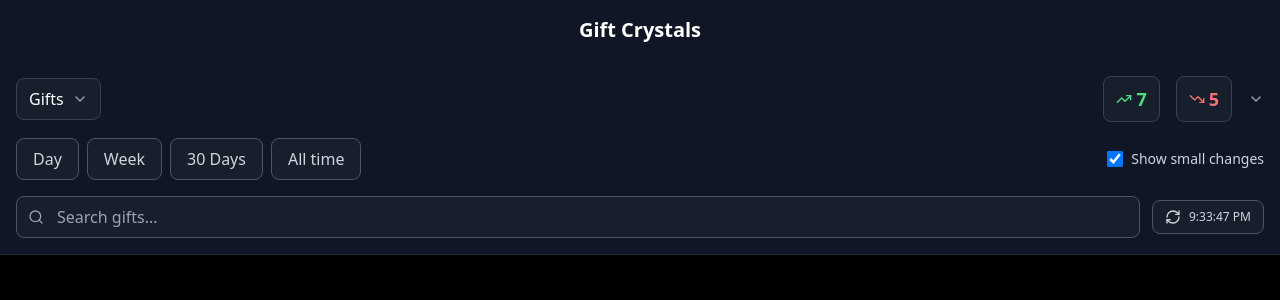
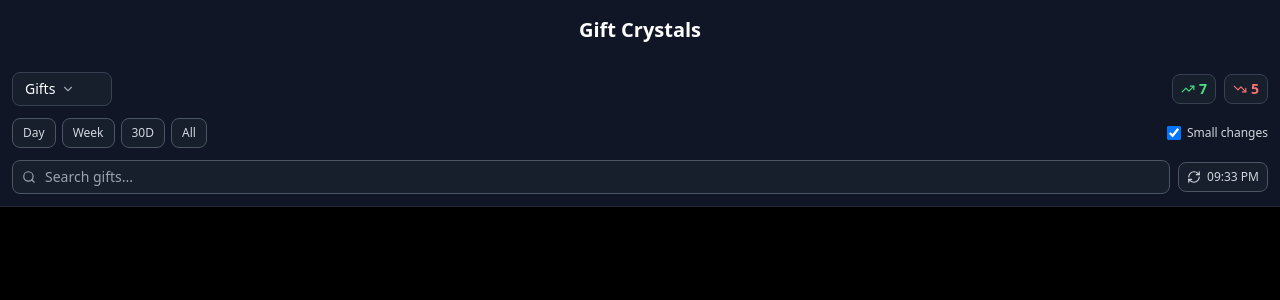
Before and after one commit to SaeedAlsenani/bubble-physics-app, a React (Vite) app: page / in a window 1280 px wide. Shown: the top 300 px of the page. Built offline with nearby package versions, Linux system fonts and the light colour scheme.

Commit message:
feat: test Bolt's Header logic

```diff
--- a/src/components/Header.tsx
+++ b/src/components/Header.tsx
@@ -15,21 +15,6 @@ interface HeaderProps {
   onRefresh: () => void;
 }
 
-const containerVariants = {
-  hidden: { opacity: 0 },
-  show: {
-    opacity: 1,
-    transition: {
-      staggerChildren: 0.1
-    }
-  }
-};
-
-const itemVariants = {
-  hidden: { y: -20, opacity: 0 },
-  show: { y: 0, opacity: 1 }
-};
-
 const Header: React.FC<HeaderProps> = ({
   trendData,
   timeFilter,
@@ -44,8 +29,8 @@ const Header: React.FC<HeaderProps> = ({
   const timeFilters: { key: TimeFilter; label: string }[] = [
     { key: 'today', label: 'Day' },
     { key: 'week', label: 'Week' },
-    { key: '30days', label: '30 Days' },
-    { key: 'alltime', label: 'All time' }
+    { key: '30days', label: '30D' }, // اختصر النص ليتناسب مع الشاشات الصغيرة
+    { key: 'alltime', label: 'All' }
   ];
 
   const handleTimeFilterChange = useCallback((filter: TimeFilter) => {
@@ -53,38 +38,31 @@ const Header: React.FC<HeaderProps> = ({
   }, [onTimeFilterChange]);
 
   return (
-    <motion.div
-      className="bg-gray-900/95 backdrop-blur-md border-b border-gray-800 p-4 space-y-4"
-      variants={containerVariants}
-      initial="hidden"
-      animate="show"
-    >
-      {/* Top Row */}
-      <motion.div className="flex items-center justify-between" variants={itemVariants}>
-        {/* Left: Gifts Dropdown */}
+    <div className="bg-gray-900/95 backdrop-blur-md border-b border-gray-800 p-3 space-y-3 w-full max-w-[100vw] overflow-x-hidden">
+      {/* الصف العلوي - معدل ليتكيف مع الشاشات الصغيرة */}
+      <div className="flex flex-wrap items-center justify-between gap-3">
+        {/* عنصر القائمة المنسدلة */}
         <motion.div
-          className="flex items-center bg-gray-800/50 rounded-lg px-3 py-2 border border-gray-700 cursor-pointer"
-          whileHover={{ scale: 1.05 }}
-          whileTap={{ scale: 0.95 }}
-          variants={itemVariants}
+          className="flex items-center bg-gray-800/50 rounded-lg px-3 py-1.5 border border-gray-700 min-w-[100px]"
+          whileHover={{ scale: 1.03 }}
+          whileTap={{ scale: 0.97 }}
         >
-          <span className="text-white font-medium">Gifts</span>
-          <ChevronDown className="w-4 h-4 ml-2 text-gray-400" />
+          <span className="text-white font-medium text-sm whitespace-nowrap">Gifts</span>
+          <ChevronDown className="w-3.5 h-3.5 ml-1.5 text-gray-400" />
         </motion.div>
 
-        {/* Right: Trend Counter */}
-        <div className="flex items-center space-x-4">
+        {/* العدادات - معدلة للشاشات الصغيرة */}
+        <div className="flex flex-wrap items-center gap-2">
           <motion.div
-            className="flex items-center bg-gray-800/50 rounded-lg px-3 py-2 border border-gray-700"
-            whileHover={{ scale: 1.05 }}
-            whileTap={{ scale: 0.95 }}
-            variants={itemVariants}
+            className="flex items-center bg-gray-800/50 rounded-lg px-2 py-1 border border-gray-700"
+            whileHover={{ scale: 1.03 }}
+            whileTap={{ scale: 0.97 }}
           >
-            <TrendingUp className="w-4 h-4 text-green-400 mr-1" />
+            <TrendingUp className="w-3.5 h-3.5 text-green-400 mr-1" />
             <motion.span
-              className="text-green-400 font-bold text-lg"
+              className="text-green-400 font-bold text-sm"
               key={trendData.rising}
-              initial={{ scale: 1.2 }}
+              initial={{ scale: 1.1 }}
               animate={{ scale: 1 }}
               transition={{ type: "spring", stiffness: 300 }}
             >
@@ -93,35 +71,31 @@ const Header: React.FC<HeaderProps> = ({
           </motion.div>
 
           <motion.div
-            className="flex items-center bg-gray-800/50 rounded-lg px-3 py-2 border border-gray-700"
-            whileHover={{ scale: 1.05 }}
-            whileTap={{ scale: 0.95 }}
-            variants={itemVariants}
+            className="flex items-center bg-gray-800/50 rounded-lg px-2 py-1 border border-gray-700"
+            whileHover={{ scale: 1.03 }}
+            whileTap={{ scale: 0.97 }}
           >
-            <TrendingDown className="w-4 h-4 text-red-400 mr-1" />
+            <TrendingDown className="w-3.5 h-3.5 text-red-400 mr-1" />
             <motion.span
-              className="text-red-400 font-bold text-lg"
+              className="text-red-400 font-bold text-sm"
               key={trendData.falling}
-              initial={{ scale: 1.2 }}
+              initial={{ scale: 1.1 }}
               animate={{ scale: 1 }}
               transition={{ type: "spring", stiffness: 300 }}
             >
               {trendData.falling}
             </motion.span>
           </motion.div>
+        </div>
+      </div>
 
-          <ChevronDown className="w-4 h-4 text-gray-400" />
-        </div>
-      </motion.div>
-
-      {/* Second Row: Time Filters and Options */}
-      <motion.div className="flex items-center justify-between" variants={itemVariants}>
-        {/* Time Filter Tabs */}
-        <div className="flex space-x-2">
+      {/* صف الفلاتر الزمنية - متجاوب مع الشاشات الصغيرة */}
+      <div className="flex flex-wrap items-center justify-between gap-3">
+        <div className="flex flex-wrap items-center gap-1.5">
           {timeFilters.map((filter) => (
             <motion.button
               key={filter.key}
-              className={`px-4 py-2 rounded-lg border transition-all ${
+              className={`px-2.5 py-1.5 rounded-lg border text-xs ${
                 timeFilter === filter.key
                   ? 'bg-green-500 text-white border-green-500'
                   : 'bg-gray-800/50 text-gray-300 border-gray-600 hover:border-gray-500'
@@ -129,59 +103,52 @@ const Header: React.FC<HeaderProps> = ({
               onClick={() => handleTimeFilterChange(filter.key)}
               whileHover={{ scale: 1.05 }}
               whileTap={{ scale: 0.95 }}
-              animate={{
-                boxShadow: timeFilter === filter.key
-                  ? "0 0 10px rgba(16, 185, 129, 0.5)"
-                  : "none"
-              }}
-              variants={itemVariants}
             >
               {filter.label}
             </motion.button>
           ))}
         </div>
 
-        {/* Show Small Changes Toggle */}
-        <div className="flex items-center space-x-3">
-          <label className="flex items-center space-x-2 cursor-pointer">
+        {/* خيار التغييرات الصغيرة */}
+        <div className="flex items-center">
+          <label className="flex items-center space-x-1.5 cursor-pointer">
             <input
               type="checkbox"
               checked={showSmallChanges}
               onChange={onToggleSmallChanges}
-              className="w-4 h-4 text-green-500 bg-gray-800 border-gray-600 rounded focus:ring-green-500"
+              className="w-3.5 h-3.5 text-green-500 bg-gray-800 border-gray-600 rounded focus:ring-green-500"
             />
-            <span className="text-gray-300 text-sm">Show small changes</span>
+            <span className="text-gray-300 text-xs whitespace-nowrap">Small changes</span>
           </label>
         </div>
-      </motion.div>
+      </div>
 
-      {/* Third Row: Search and Refresh */}
-      <motion.div className="flex items-center space-x-3" variants={itemVariants}>
-        <div className="flex-1 relative">
-          <Search className="absolute left-3 top-1/2 transform -translate-y-1/2 w-4 h-4 text-gray-400" />
+      {/* صف البحث والتحديث - متكيف تمامًا */}
+      <div className="flex flex-wrap items-center gap-2 w-full">
+        <div className="flex-1 min-w-[150px] relative">
+          <Search className="absolute left-2.5 top-1/2 transform -translate-y-1/2 w-3.5 h-3.5 text-gray-400" />
           <input
             type="text"
             placeholder="Search gifts..."
             value={searchQuery}
             onChange={(e) => onSearchChange(e.target.value)}
-            className="w-full bg-gray-800/50 border border-gray-600 rounded-lg pl-10 pr-4 py-2 text-white placeholder-gray-400 focus:outline-none focus:ring-2 focus:ring-green-500 focus:border-transparent"
+            className="w-full bg-gray-800/50 border border-gray-600 rounded-lg pl-8 pr-2.5 py-1.5 text-sm text-white placeholder-gray-400 focus:outline-none focus:ring-1 focus:ring-green-500 focus:border-transparent"
             aria-label="Search gifts"
           />
         </div>
 
         <motion.button
           onClick={onRefresh}
-          className="flex items-center space-x-2 bg-gray-800/50 border border-gray-600 rounded-lg px-3 py-2 text-gray-300 hover:text-white transition-colors"
-          whileHover={{ scale: 1.05 }}
-          whileTap={{ scale: 0.95, rotate: 180 }}
+          className="flex items-center space-x-1.5 bg-gray-800/50 border border-gray-600 rounded-lg px-2 py-1.5 text-gray-300 hover:text-white transition-colors text-xs whitespace-nowrap"
+          whileHover={{ scale: 1.03 }}
+          whileTap={{ scale: 0.97, rotate: 180 }}
           aria-label={`Refresh data, last updated at ${lastUpdate.toLocaleTimeString()}`}
-          variants={itemVariants}
         >
-          <RefreshCw className="w-4 h-4" />
-          <span className="text-xs">{lastUpdate.toLocaleTimeString()}</span>
+          <RefreshCw className="w-3.5 h-3.5" />
+          <span>{lastUpdate.toLocaleTimeString([], {hour: '2-digit', minute:'2-digit'})}</span>
         </motion.button>
-      </motion.div>
-    </motion.div>
+      </div>
+    </div>
   );
 };
 
```
